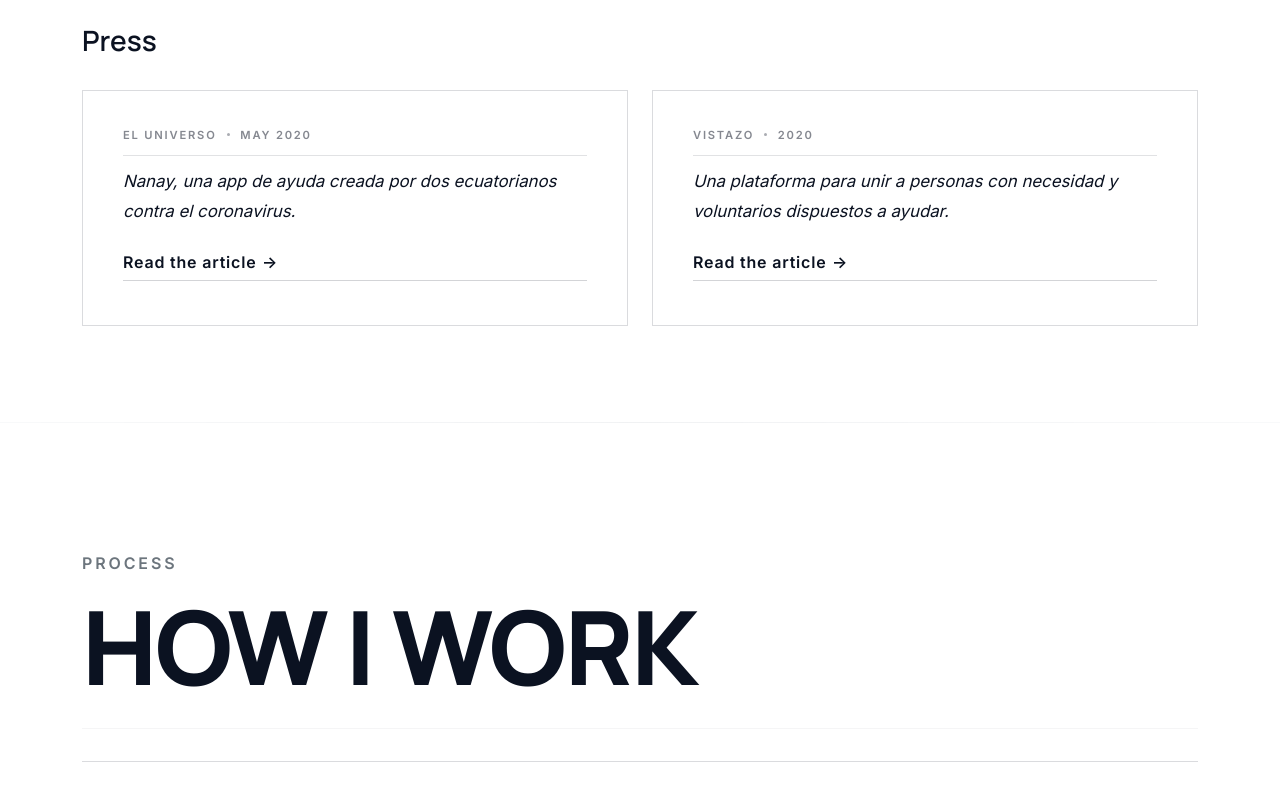
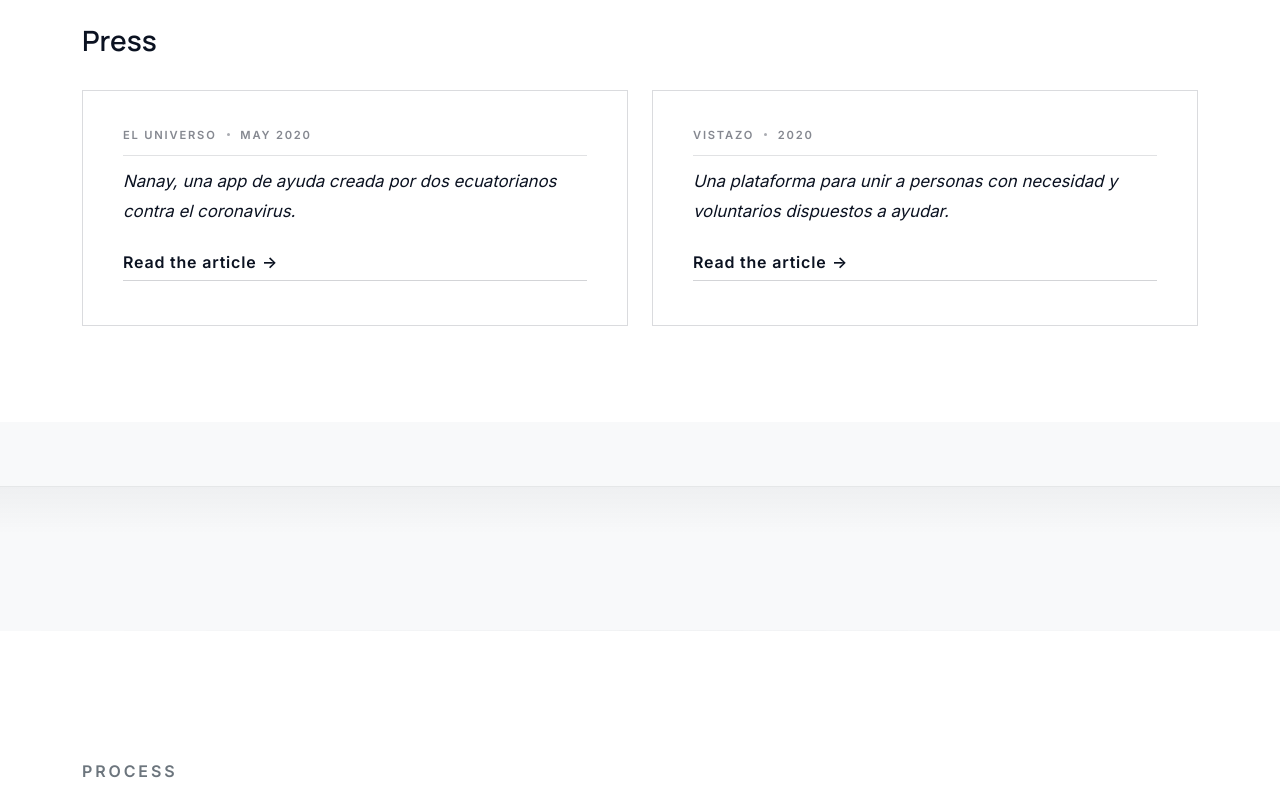
Before and after one commit to diegoalcocer/diegoalcocer.github.io, a plain HTML site: page index.html in a window 1280 px wide. Shown: the part 5729-6526 px from the top of the page. Drawn offline with nearby package versions, Linux system fonts and the light colour scheme.

Commit message:
feat: add nanay section divider and update description for clarity

```diff
--- a/index.html
+++ b/index.html
@@ -842,6 +842,15 @@
 
     #nanay .press-link:hover::after {
       transform: translateX(4px);
+    }
+
+    /* Nanay section divider */
+    .nanay-divider {
+      height: 80px;
+      background: linear-gradient(to bottom, rgba(11,18,33,0.04), transparent 60%);
+      border-top: 1px solid rgba(11,18,33,0.08);
+      margin-top: 4rem;
+      margin-bottom: 4rem;
     }
 
     #nanay .nanay-outro {
@@ -1587,7 +1596,7 @@
         <div class="col-lg-6">
           <div class="nanay-intro">
             <p>When the world stopped, connection became essential.</p>
-            <p>In the middle of the pandemic, together with Santiago Pesántez, I built Nanay, a web platform that connected people who needed help with volunteers ready to offer it.</p>
+            <p>In the middle of the pandemic, I led the creation of Nanay, a web platform that connected people who needed help with volunteers ready to offer it.</p>
             <p>The idea was simple.</p>
             <p>Building it was hard.</p>
           </div>
@@ -1682,6 +1691,7 @@
     </div>
   </section>
 
+  <div class="nanay-divider"></div>
   <hr class="hr-hairline">
 
   <section class="bg-white section-full" id="process">
@@ -1856,7 +1866,7 @@
         <div class="impact-tile">
           <div class="kpi">2×</div>
           <div class="label">Throughput increase</div>
-          <div class="note">Weekly delivery rate at IDB</div>
+          <div class="note">Weekly delivery rate at IDB Invest</div>
         </div>
         <div class="impact-tile">
           <div class="kpi">10+ yrs</div>
```
